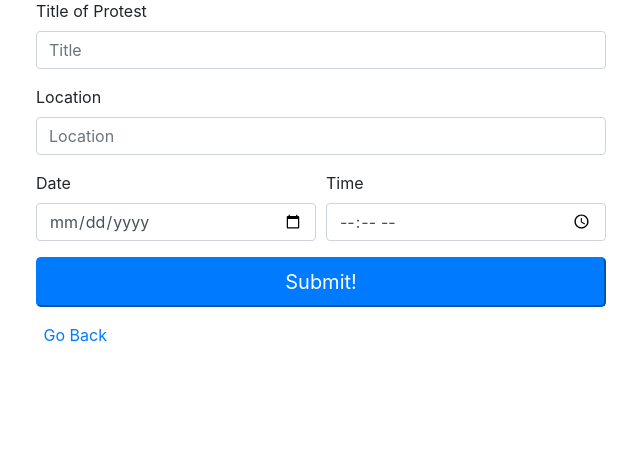
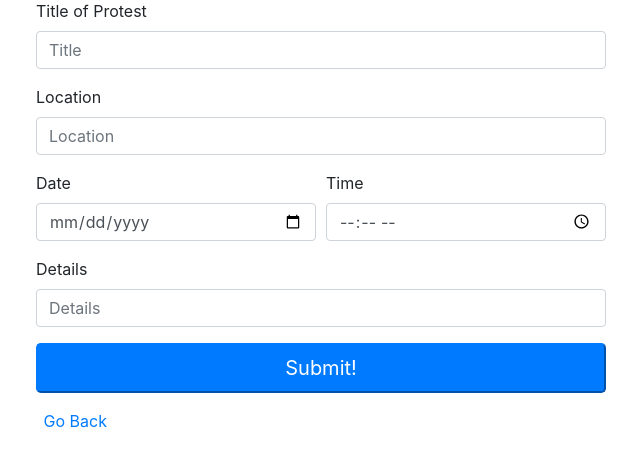
Before and after one commit to kareemassad/Empower, a Flask app: page /newProtest in a window 1280 px wide. Shown: the part 147-614 px from the top of the page, without its empty margins (319-959 px from the left). Run offline with Flask 2, Linux system fonts and the light colour scheme; parts of the project's set-up code (start-up, migrations or seed data) failed here and were passed over; some libraries are stand-ins or nearby versions.

Commit message:
not much

```diff
--- a/app.py
+++ b/app.py
@@ -132,19 +132,21 @@ def map_view():
 
 
 
-@app.route('/new_protest', methods=['POST'])
+@app.route('/newProtest', methods=['POST'])
 def new_protest():
     global address
-    address = request.form['address']
+    location = request.form['location']
+    response = geocode(address=location)
+    latitude = response['geometry']['location']['lat']
+    longitude = response['geometry']['location']['lng']
     collection.insert_one({
         "_id": 1,
-        "name": "March for Kareem rights!",
-        "lat": 34.8021,
-        "lng": 38.9968,
+        "name": request.form['title'],
+        "lat": latitude,
+        "lng": longitude,
         "confirm_count": -2,
         "Bio": "Kareem rights are important! They're people too.",
     })
-
     return redirect(url_for('map_view'))
 
 
--- a/static/styles/newStyles.css
+++ b/static/styles/newStyles.css
@@ -1,3 +1,7 @@
 .newContainer {
     margin-top: 7%;
 }
+
+.textarea {
+    max-height: 500px;
+}
--- a/templates/newProtest.html
+++ b/templates/newProtest.html
@@ -19,25 +19,32 @@
 
         <div class="row d-flex justify-content-center">
 
-            <form action="/nearMe" method="POST" style="width:50%">
+            <form action="/newProtest" method="POST" style="width:50%">
                 <div class="form-group">
                     <label for="title">Title of Protest</label>
-                    <input class="form-control" type="text" name="title" id="title" placeholder="Title">
+                    <input class="form-control" type="text" name="title" id="title" placeholder="Title" required>
                 </div>
                 <div class="form-group">
                     <label for="location">Location</label>
-                    <input class="form-control" type="text" name="location" id="location" placeholder="Location">
+                    <input class="form-control" type="text" name="location" id="location" placeholder="Location"
+                        required>
                 </div>
                 <div class="form-row mb-3">
                     <div class="col-sm">
                         <label for="date">Date</label>
-                        <input class="form-control" type="date" name="date" id="date" placeholder="Brief Description">
+                        <input class="form-control" type="date" name="date" id="date" placeholder="Brief Description"
+                            required>
                     </div>
                     <div class="col-sm">
                         <label for="title">Time</label>
                         <input class="form-control col-sm" type="time" name="time" id="time"
-                            placeholder="Brief Description">
+                            placeholder="Brief Description" required>
                     </div>
+                </div>
+                <div class="form-group">
+                    <label for="details">Details</label>
+                    <input class="form-control textarea" type="text" name="details" id="details" placeholder="Details"
+                        required>
                 </div>
                 <div class="form-group">
                     <button class="bn btn-lg btn-primary btn-block">Submit!</button>
```
